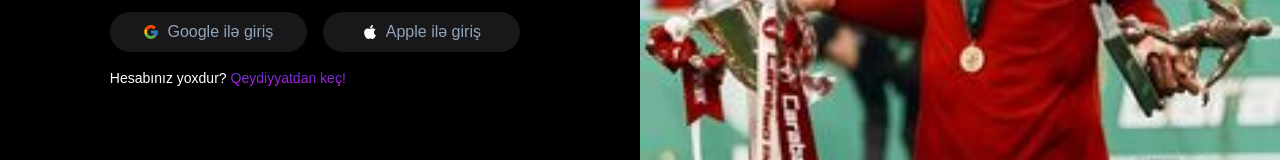
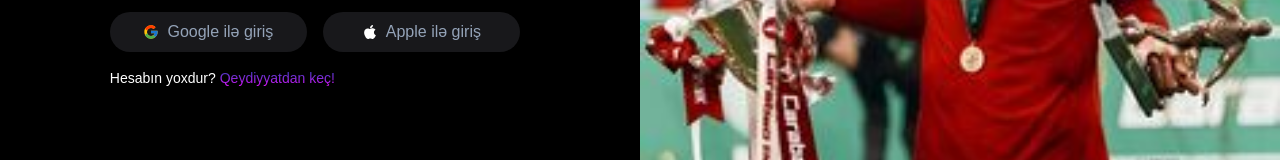
Before and after one commit to NHnew/fportalaz, a React (Vite) app: page / in a window 1280 px wide. Shown: the part 566-726 px from the top of the page. Built offline with nearby package versions, Linux system fonts and the light colour scheme.

Commit message:
footertext

```diff
--- a/src/components/Login/Login.jsx
+++ b/src/components/Login/Login.jsx
@@ -73,7 +73,7 @@ const Login = () => {
                         <div>
                             <p className='endtext text-sm mt-4'>
                                 {
-                                    action === 'Qeydiyyatdan keç!' ? <span className='mr-1'>Hesabınız yoxdur?</span> : <span className='mr-1'>Hesabınız var?</span>
+                                    action === 'Qeydiyyatdan keç!' ? <span className='mr-1'>Hesabın yoxdur?</span> : <span className='mr-1'>Hesabın var?</span>
                                 }
                                 <span onClick={actionChnage} className='samecolor text-fuchsia-600 cursor-pointer'>{action}</span>
                             </p>
```
